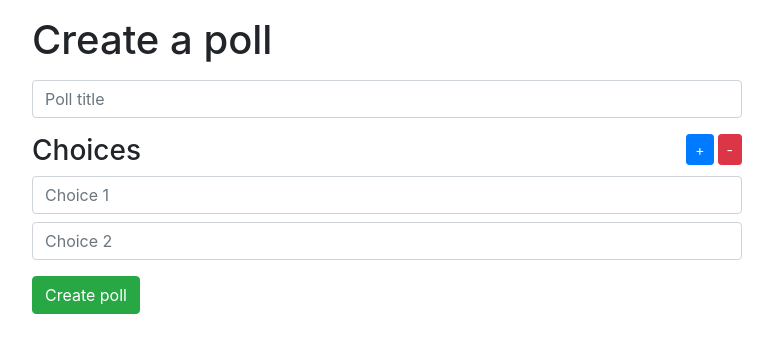
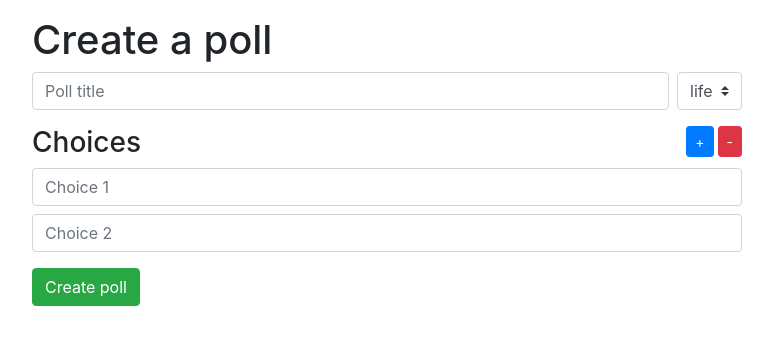
Before and after one commit to Etiouse/PinaPoll, a Spring Boot app: page /poll/create in a window 1280 px wide. Shown: the part 62-415 px from the top of the page, without its empty margins (253-1026 px from the left). Run offline with Spring Boot 4, Linux system fonts and the light colour scheme; the visitor is signed in with stand-in values (Sample User, id 1); data comes from the database, SQL or seed files in the repository; some of the project's set-up classes (security, data sources, template engines, error pages and the like) are left out, and stand-ins take their place; some libraries are stand-ins or nearby versions.

Commit message:
Add category on poll creation

```diff
--- a/PinaPollSTS/src/main/java/com/pinapoll/controllers/PollController.java
+++ b/PinaPollSTS/src/main/java/com/pinapoll/controllers/PollController.java
@@ -1,6 +1,7 @@
 package com.pinapoll.controllers;
 
 import java.util.List;
+import java.util.stream.Collectors;
 
 import javax.validation.Valid;
 
@@ -18,10 +19,12 @@ import org.springframework.web.bind.annotation.RequestParam;
 import org.springframework.web.bind.annotation.ResponseBody;
 import org.springframework.web.servlet.ModelAndView;
 
+import com.pinapoll.models.Category;
 import com.pinapoll.models.Poll;
 import com.pinapoll.models.Response;
 import com.pinapoll.models.User;
 import com.pinapoll.models.UserResponse;
+import com.pinapoll.services.CategoryServiceImpl;
 import com.pinapoll.services.PollServiceImpl;
 import com.pinapoll.services.ResponseServiceImpl;
 import com.pinapoll.services.UserResponseServiceImpl;
@@ -43,25 +46,38 @@ public class PollController {
 	@Autowired
     private UserResponseServiceImpl userResponseService;
 
+	@Autowired
+	private CategoryServiceImpl categoryService;
+
     @GetMapping("/poll/create")
     public ModelAndView pollCreation() {
 
     	ModelAndView modelAndView = new ModelAndView();
-        Poll poll = new Poll();
+
+    	Poll poll = new Poll();
+        List<Category> categories = categoryService.getAll();
+
         modelAndView.addObject("poll", poll);
+        modelAndView.addObject("categories", categories);
         modelAndView.setViewName("poll-creation");
         return modelAndView;
     }
 
     @RequestMapping(value = "/poll/create", method = RequestMethod.POST)
     public ModelAndView addFruits(@Valid Poll poll, BindingResult bindingResult, Authentication authentication,
-    							  @RequestParam("response") List<String> responses) {
+    							  @RequestParam("response") List<String> responses,
+    							  @RequestParam("select_category") String value) {
 
     	// Model and View
         ModelAndView modelAndView = new ModelAndView();
 
         User user = userService.findUserByName(authentication.getName());
+        Category cat = categoryService.getWithName(value);
+
+        //modelAndView.addObject("categories", categories);
+
         poll.setUser(user);
+        poll.setCategory(cat);
 
         int countResponse = 0;
         for(String resp : responses) { if(!resp.equals("")) countResponse++; }
@@ -77,6 +93,7 @@ public class PollController {
 
         // Routing
         if (bindingResult.hasErrors()) {
+        	System.err.println(bindingResult.getAllErrors().get(0).toString());
             modelAndView.setViewName("poll-creation");
         } else {
             pollService.savePoll(poll);
--- a/PinaPollSTS/src/main/java/com/pinapoll/services/CategoryService.java
+++ b/PinaPollSTS/src/main/java/com/pinapoll/services/CategoryService.java
@@ -8,6 +8,7 @@ public interface CategoryService {
 
 	public Category getCategory(int id);
 	public List<Category> getAll();
+	public Category getWithName(String name);
 	public void saveCategory(Category category);
 
 }
--- a/PinaPollSTS/src/main/java/com/pinapoll/services/CategoryServiceImpl.java
+++ b/PinaPollSTS/src/main/java/com/pinapoll/services/CategoryServiceImpl.java
@@ -28,7 +28,11 @@ public class CategoryServiceImpl implements CategoryService{
 
 	@Override
 	public List<Category> getAll() {
-		// TODO Auto-generated method stub
 		return categoryRepository.findAll();
 	}
+
+	@Override
+	public Category getWithName(String name) {
+		return categoryRepository.findByName(name);
+	}
 }
--- a/PinaPollSTS/src/main/resources/templates/poll-creation.html
+++ b/PinaPollSTS/src/main/resources/templates/poll-creation.html
@@ -11,14 +11,19 @@
 	            role="form">
 	        <h1>Create a poll</h1>
 
-	        <input type="text" th:field="*{question}" placeholder="Poll title" class="form-control mt-3" />
-	        <div th:if="${#fields.hasErrors('question')}" th:errors="*{question}" class="text-danger small"></div>
+			<div class="input-group">
+				<input type="text" placeholder="Poll title" class="form-control rounded" id="question" name="question" value="" />
+				<div class="input-group-append ml-2">
+					<select class="custom-select" name="select_category">
+						<option class="dropdown-item" th:each="cat: ${categories}" th:text="${cat.name}" th:value="${cat.name}"></option>
+					</select>
+				</div>
+			</div>
+			<div th:if="${#fields.hasErrors('question')}" th:errors="*{question}" class="text-danger small"></div>
 
 	        <h3 class="mt-3 float-left" >Choices</h3>
 	        <button id="addchoice" type="button" class="btn btn-danger  btn-sm square-sm mt-3 ml-1 float-right" onclick="removeChoice()">-</button>
 	        <button id="addchoice" type="button" class="btn btn-primary btn-sm square-sm mt-3 float-right" onclick="addChoice()">+</button>
-
-
 
 	        <div id="choices">
 	          	<input type="text" placeholder="Choice 1" class="form-control mt-2" id="choice-1" name="response" />
```
